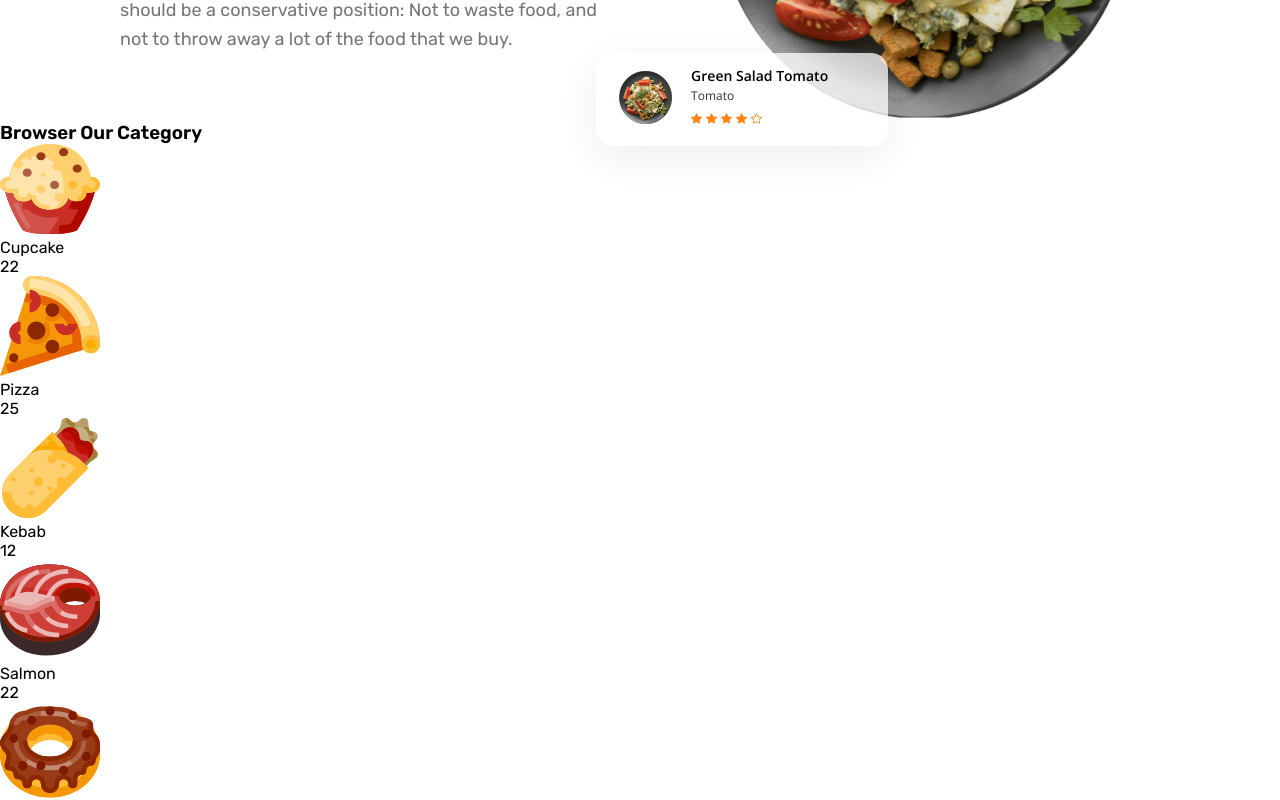
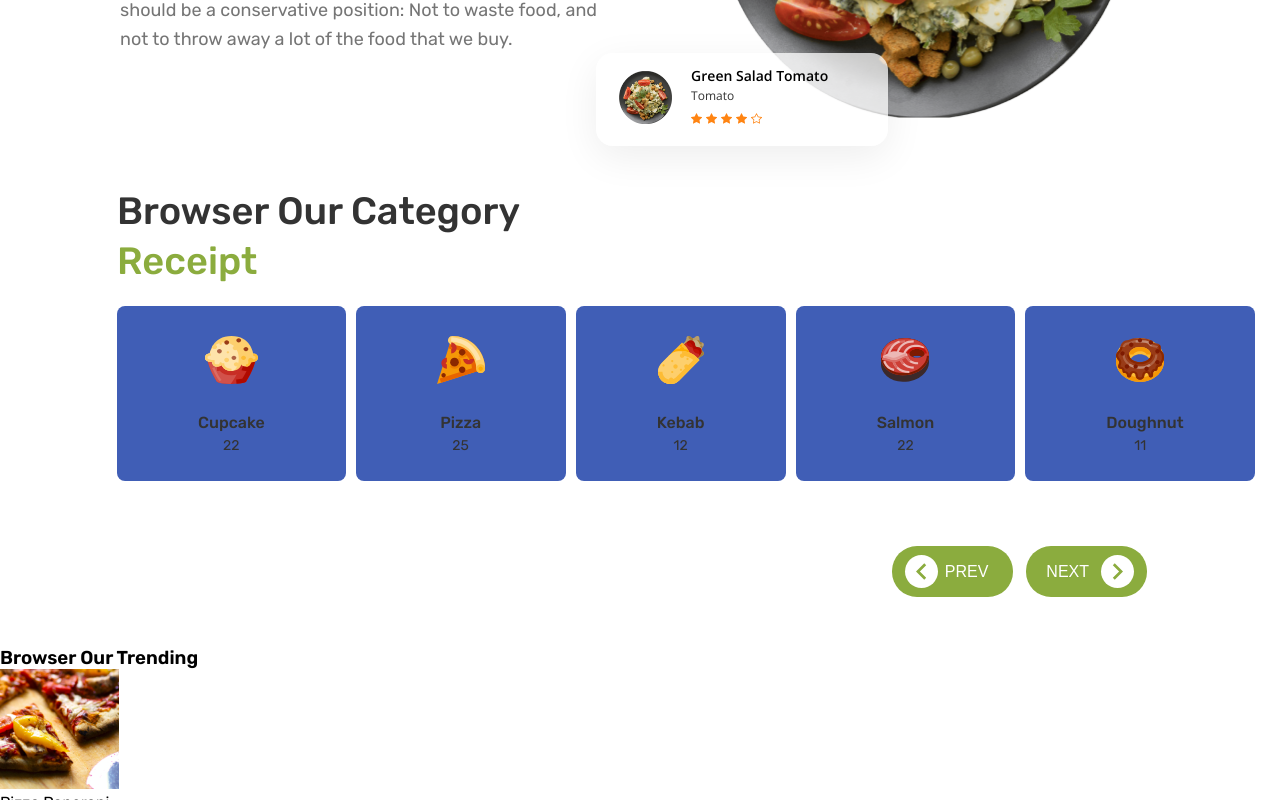
Before and after one commit to tian-1800/semele, a React (Create React App) app: page / in a window 1280 px wide. Shown: the part 400-1200 px from the top of the page. Built offline with nearby package versions, Linux system fonts and the light colour scheme.

Commit message:
category

```diff
--- a/src/App.css
+++ b/src/App.css
@@ -24,6 +24,14 @@ a {
   height: 2.625rem;
   border-radius: 1.3125rem;
   padding: 0.625rem 1.125rem;
+}
+.btn__chevron {
+  font-size: 1.134375rem;
+  width: 2.0625rem;
+  height: 2.0625rem;
+  border-radius: 50%;
+  background-color: #fff;
+  color: #8bac3e;
 }
 
 .stars {
@@ -68,7 +76,7 @@ a {
   justify-content: space-between;
 }
 .hero__left {
-  width: 30.125rem;
+  max-width: 30.125rem;
   padding-top: 4.96875rem;
   display: flex;
   flex-direction: column;
@@ -125,4 +133,65 @@ a {
   line-height: 0.875rem;
   height: 0.9375rem;
   margin-bottom: 0.576875rem;
+}
+
+.category {
+  padding: 4.01375rem 8.3125rem 3.125rem 7.3125rem;
+}
+.category__title {
+  font-size: 2.375rem;
+  font-weight: 500;
+  line-height: 3.125rem;
+  color: #333333;
+}
+.category__title-green {
+  color: #8bac3e;
+}
+.category__container {
+  display: flex;
+  gap: 0.625rem;
+  height: 13.4375rem;
+  align-items: center;
+  padding: 0.625rem 0;
+  margin-bottom: 2.8125rem;
+}
+.category__item {
+  text-align: center;
+  color: #333333;
+  width: 14.375rem;
+  height: 10.9375rem;
+  padding: 1.875rem 5.0625rem;
+  border-radius: 0.5rem;
+  background-color: #405eb6;
+}
+.category__item-icon {
+  height: 3rem;
+}
+.category__item-name {
+  line-height: 1.375rem;
+  font-weight: 500;
+  margin: 1.5rem 0 0.25rem;
+}
+.category__item-items {
+  font-size: 0.875rem;
+  line-height: 1rem;
+}
+.category__btn-container {
+  display: flex;
+  gap: 0.8125rem;
+  width: 100%;
+  justify-content: flex-end;
+}
+.category__next-btn {
+  font-weight: 500;
+  font-size: 1rem;
+  line-height: 1.1875rem;
+  border-radius: 1.5625rem;
+  padding: 0.5625rem 0.8125rem;
+  border: none;
+  display: flex;
+}
+.category__btn-text {
+  margin-left: 0.4375rem;
+  margin-right: 0.75rem;
 }/*# sourceMappingURL=App.css.map */
--- a/src/components/Category.jsx
+++ b/src/components/Category.jsx
@@ -1,4 +1,5 @@
 import React from "react";
+import { MdChevronLeft, MdChevronRight } from "react-icons/md";
 import cupcake from "../icons/cupcake.svg";
 import doughnut from "../icons/doughnut.svg";
 import kebab from "../icons/kebab.svg";
@@ -16,7 +17,10 @@ const Category = () => {
 
   return (
     <div className="category">
-      <h3 className="category__title">Browser Our Category</h3>
+      <h3 className="category__title">
+        Browser Our Category <br />
+        <span className="category__title-green">Receipt</span>
+      </h3>
       <div className="category__container">
         {categories.map((category) => {
           const { name, img, items } = category;
@@ -29,6 +33,16 @@ const Category = () => {
           );
         })}
       </div>
+      <div className="category__btn-container">
+        <button type="button" className="category__next-btn btn">
+          <MdChevronLeft className="btn__chevron" />
+          <span className="category__btn-text">PREV</span>
+        </button>
+        <button type="button" className="category__next-btn btn">
+          <span className="category__btn-text">NEXT</span>
+          <MdChevronRight className="btn__chevron" />
+        </button>
+      </div>
     </div>
   );
 };
--- a/src/scss/__category.scss
+++ b/src/scss/__category.scss
@@ -0,0 +1,71 @@
+.category {
+  padding: 4.01375rem 8.3125rem 3.125rem 7.3125rem;
+
+  &__title {
+    font-size: 2.375rem;
+    font-weight: 500;
+    line-height: 3.125rem;
+    color: $text-dark;
+
+    &-green {
+      color: $primary-green;
+    }
+  }
+
+  &__container {
+    display: flex;
+    gap: 0.625rem;
+    height: 13.4375rem;
+    align-items: center;
+    padding: 0.625rem 0;
+    margin-bottom: 2.8125rem;
+  }
+
+  &__item {
+    text-align: center;
+    color: $text-dark;
+    width: 14.375rem;
+    height: 10.9375rem;
+    padding: 1.875rem 5.0625rem;
+    border-radius: 0.5rem;
+    background-color: $darker-blue;
+
+    &-icon {
+      height: 3rem;
+    }
+
+    &-name {
+      line-height: 1.375rem;
+      font-weight: 500;
+      margin: 1.5rem 0 0.25rem;
+    }
+
+    &-items {
+      font-size: 0.875rem;
+      line-height: 1rem;
+    }
+  }
+
+  &__btn-container {
+    display: flex;
+    gap: 0.8125rem;
+    width: 100%;
+    justify-content: flex-end;
+  }
+
+  &__next-btn {
+    font-weight: 500;
+    font-size: 1rem;
+    line-height: 1.1875rem;
+    border-radius: 1.5625rem;
+    padding: 0.5625rem 0.8125rem;
+    border: none;
+    display: flex;
+    // gap: 0.75rem;
+  }
+
+  &__btn-text {
+    margin-left: 0.4375rem;
+    margin-right: 0.75rem;
+  }
+}
--- a/src/scss/__global.scss
+++ b/src/scss/__global.scss
@@ -26,6 +26,15 @@ a {
     border-radius: 1.3125rem;
     padding: 0.625rem 1.125rem;
   }
+
+  &__chevron {
+    font-size: 1.134375rem;
+    width: 2.0625rem;
+    height: 2.0625rem;
+    border-radius: 50%;
+    background-color: #fff;
+    color: $primary-green;
+  }
 }
 
 .stars {
--- a/src/scss/__hero.scss
+++ b/src/scss/__hero.scss
@@ -6,7 +6,7 @@
   justify-content: space-between;
 
   &__left {
-    width: 30.125rem;
+    max-width: 30.125rem;
     padding-top: 4.96875rem;
     display: flex;
     flex-direction: column;
```
Also changed, not shown: 1 other file (tests, documents, lock files or other folders).
